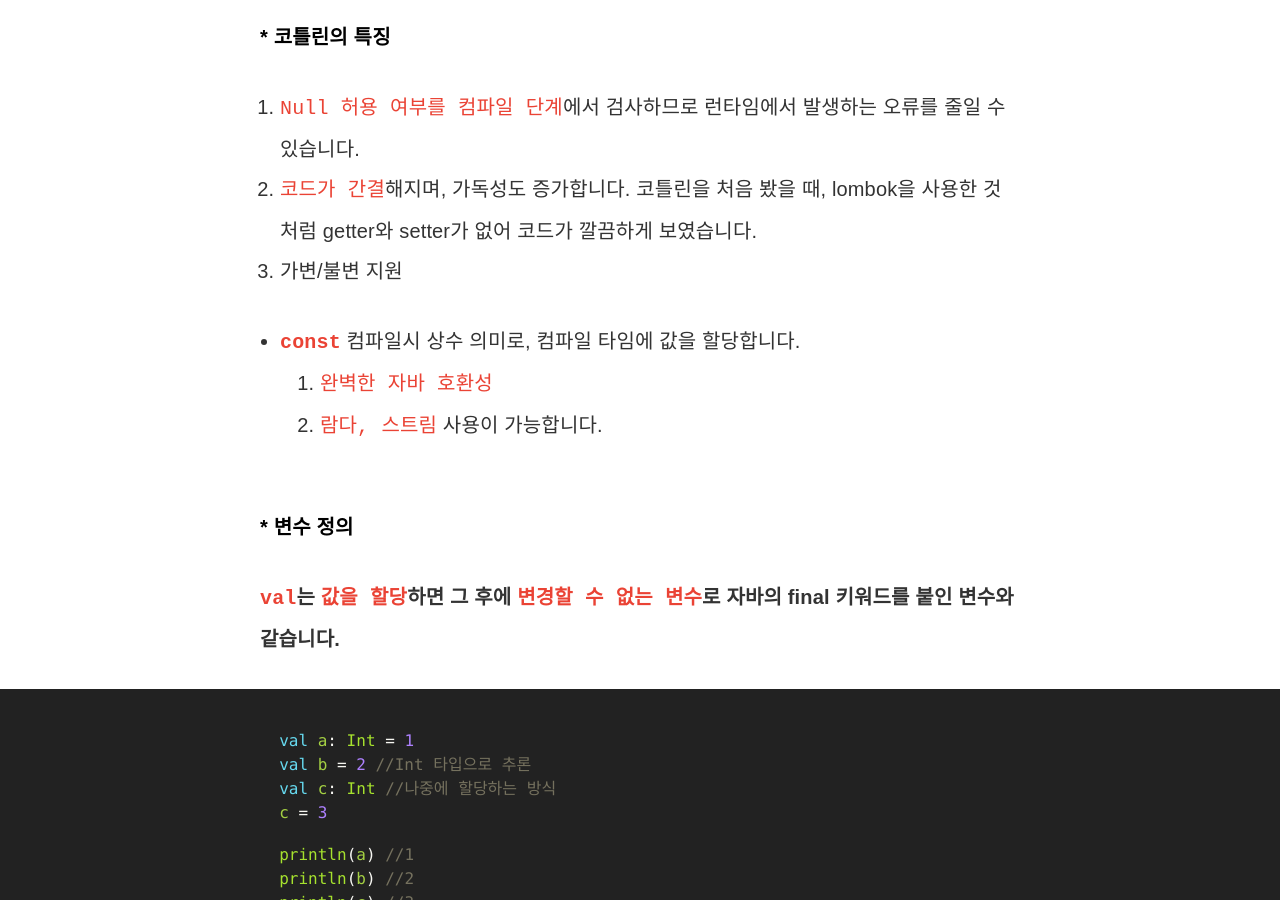
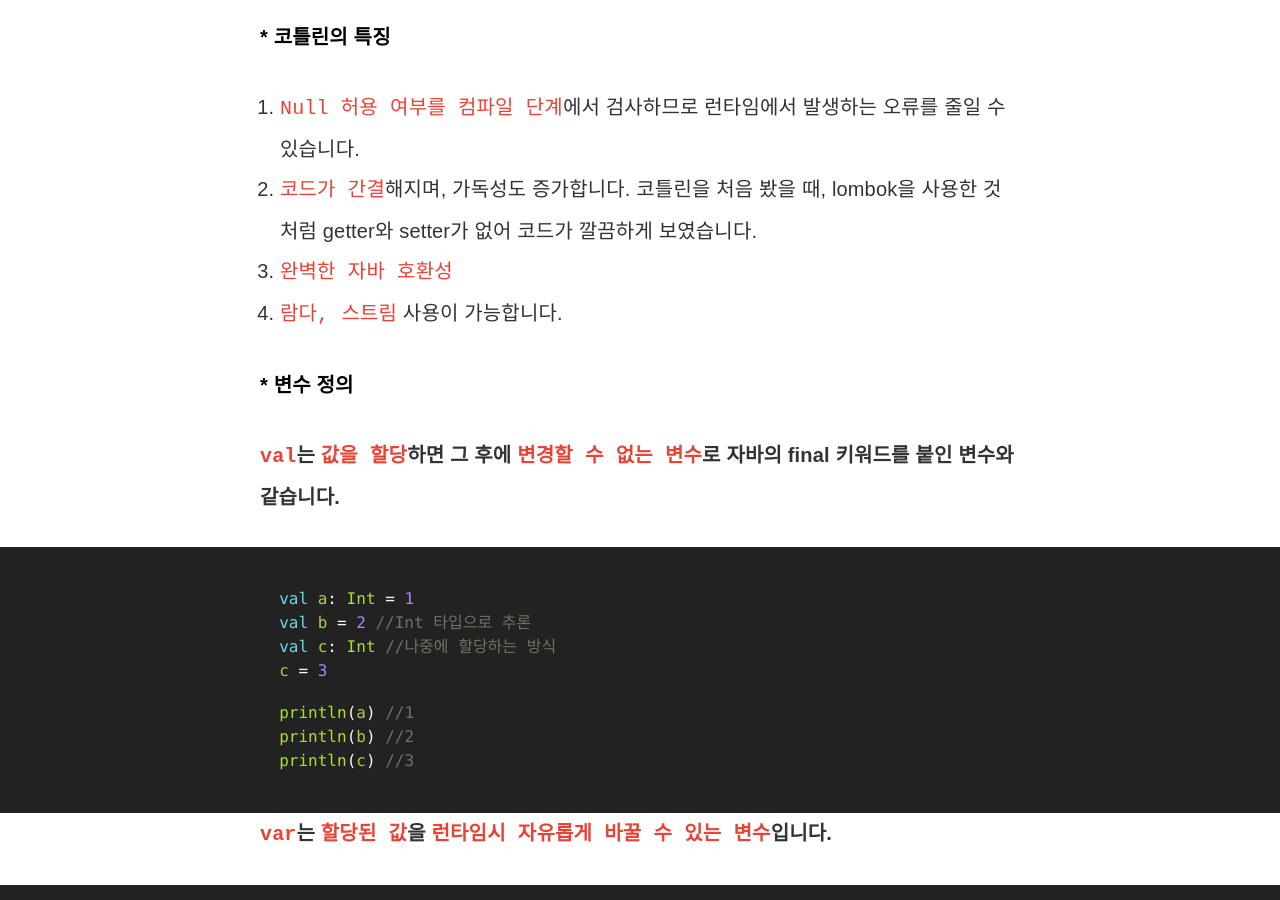
Before and after one commit to hyojaekim/hyojaekim.github.io, a Jekyll site: the page built from _posts/2020-02-17-코틀린_정리.md, in a window 1280 px wide and 900 px high, scrolled down 1302 px. Built offline with Jekyll 4.4.1, drawn with Linux system fonts in a browser that asks for light colours; comment, search, counter and statistics services are not loaded.

Commit message:
feat: 코틀린 문법 정리

```diff
--- a/_posts/2020-02-17-코틀린_정리.md
+++ b/_posts/2020-02-17-코틀린_정리.md
@@ -20,12 +20,8 @@ categories:
 
 1. `Null 허용 여부를 컴파일 단계`에서 검사하므로 런타임에서 발생하는 오류를 줄일 수 있습니다.
 2. `코드가 간결`해지며, 가독성도 증가합니다. 코틀린을 처음 봤을 때, lombok을 사용한 것 처럼 getter와 setter가 없어 코드가 깔끔하게 보였습니다.
-3. 가변/불변 지원
-
-
-  - **`const`** 컴파일시 상수 의미로, 컴파일 타임에 값을 할당합니다.
-4. `완벽한 자바 호환성`
-5. `람다, 스트림` 사용이 가능합니다.
+3. `완벽한 자바 호환성`
+4. `람다, 스트림` 사용이 가능합니다.
 
 #### \* 변수 정의
 
```
